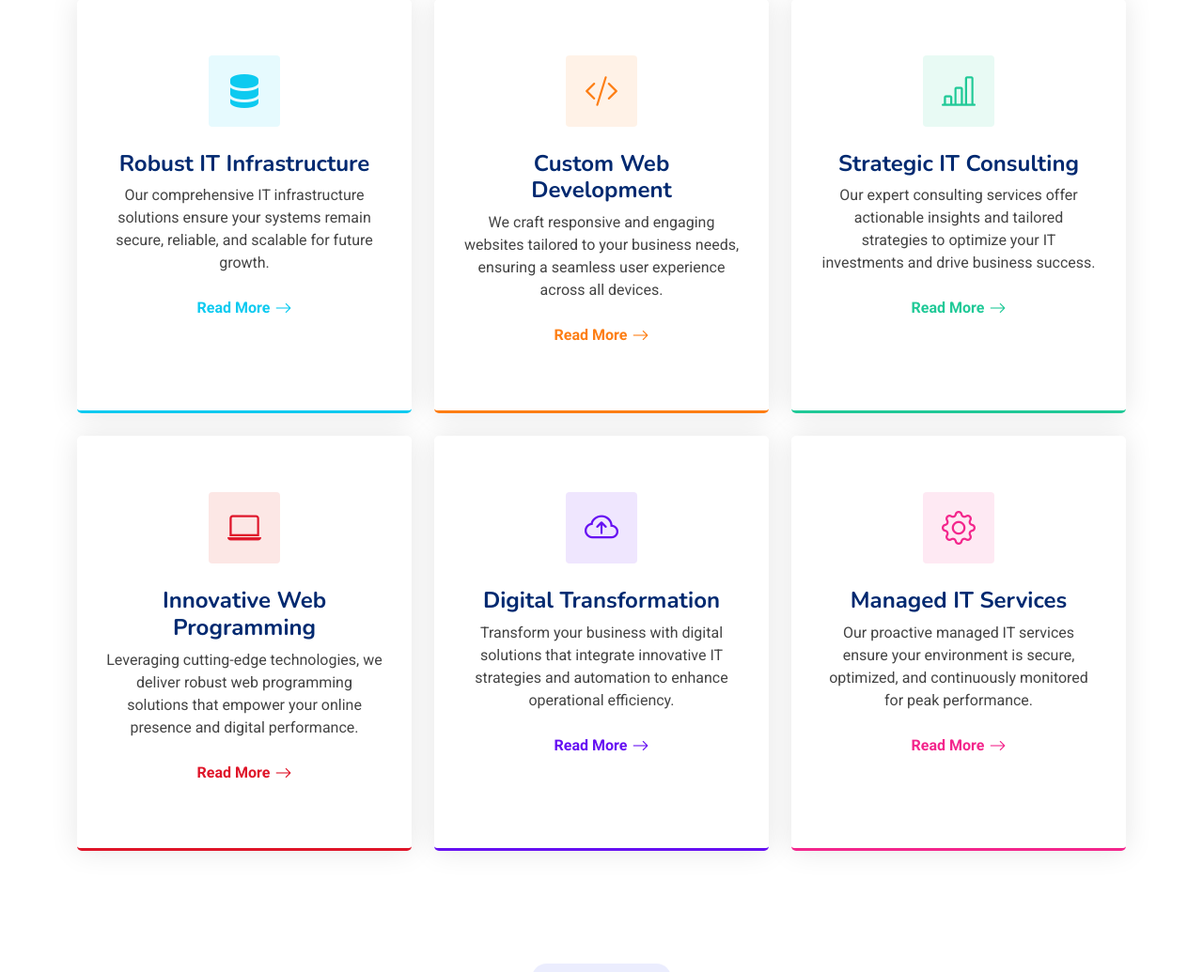
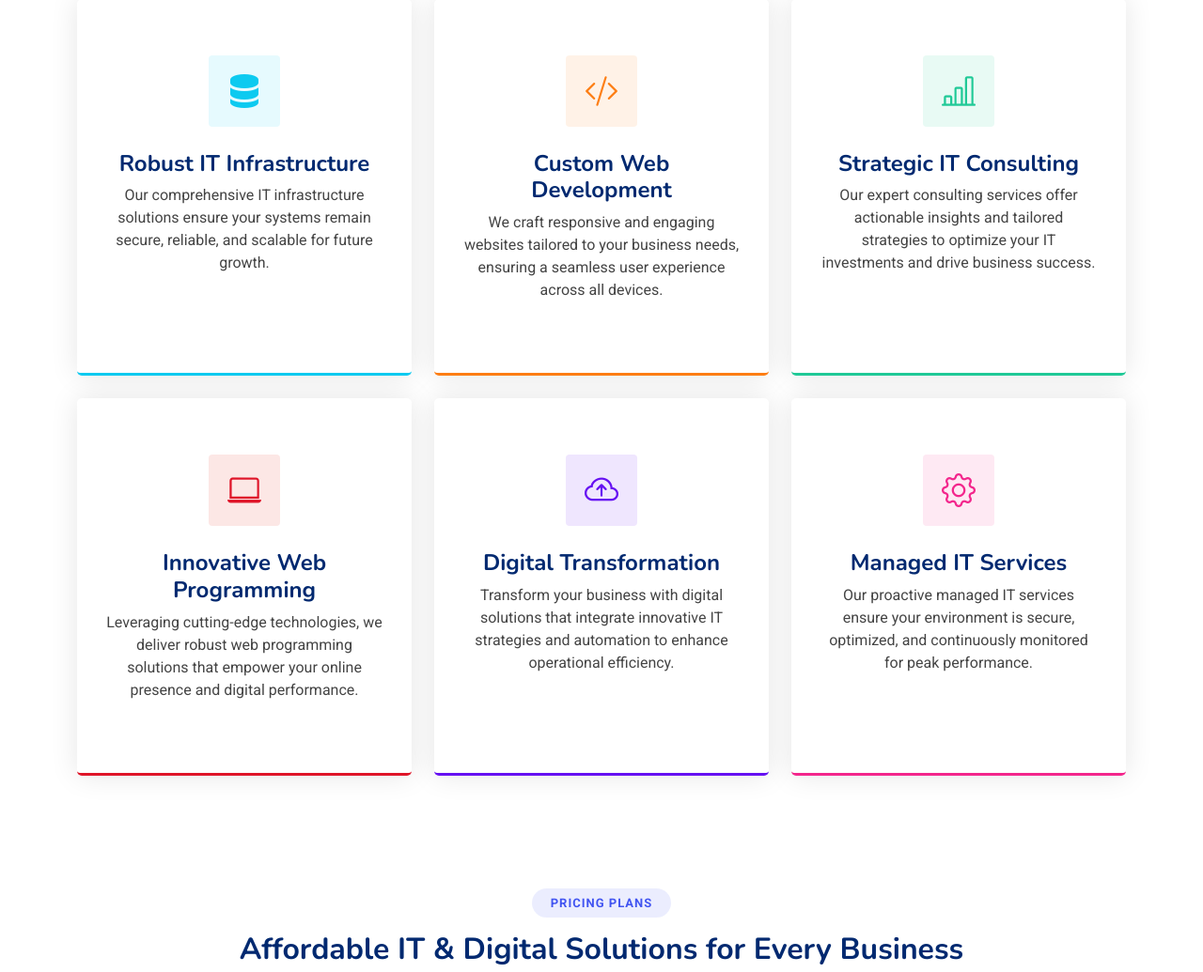
Before and after one commit to jerryvien/navbright, a PHP site: page / in a window 1280 px wide. Shown: the part 3841-4876 px from the top of the page at 94% size. Run offline with PHP 8.4, Linux system fonts and the light colour scheme.

Commit message:
remnove the read more

```diff
--- a/index.php
+++ b/index.php
@@ -272,7 +272,7 @@
             <p>
               Our comprehensive IT infrastructure solutions ensure your systems remain secure, reliable, and scalable for future growth.
             </p>
-            <a href="#" class="read-more stretched-link"><span>Read More</span> <i class="bi bi-arrow-right"></i></a>
+
           </div>
         </div>
         <!-- Service 2: Custom Web Development -->
@@ -283,7 +283,7 @@
             <p>
               We craft responsive and engaging websites tailored to your business needs, ensuring a seamless user experience across all devices.
             </p>
-            <a href="#" class="read-more stretched-link"><span>Read More</span> <i class="bi bi-arrow-right"></i></a>
+
           </div>
         </div>
         <!-- Service 3: Strategic IT Consulting -->
@@ -294,7 +294,7 @@
             <p>
               Our expert consulting services offer actionable insights and tailored strategies to optimize your IT investments and drive business success.
             </p>
-            <a href="#" class="read-more stretched-link"><span>Read More</span> <i class="bi bi-arrow-right"></i></a>
+
           </div>
         </div>
         <!-- Service 4: Innovative Web Programming -->
@@ -305,7 +305,7 @@
             <p>
               Leveraging cutting-edge technologies, we deliver robust web programming solutions that empower your online presence and digital performance.
             </p>
-            <a href="#" class="read-more stretched-link"><span>Read More</span> <i class="bi bi-arrow-right"></i></a>
+
           </div>
         </div>
         <!-- Service 5: Digital Transformation -->
@@ -316,7 +316,7 @@
             <p>
               Transform your business with digital solutions that integrate innovative IT strategies and automation to enhance operational efficiency.
             </p>
-            <a href="#" class="read-more stretched-link"><span>Read More</span> <i class="bi bi-arrow-right"></i></a>
+
           </div>
         </div>
         <!-- Service 6: Managed IT Services -->
@@ -327,7 +327,7 @@
             <p>
               Our proactive managed IT services ensure your environment is secure, optimized, and continuously monitored for peak performance.
             </p>
-            <a href="#" class="read-more stretched-link"><span>Read More</span> <i class="bi bi-arrow-right"></i></a>
+
           </div>
         </div>
       </div>
```
